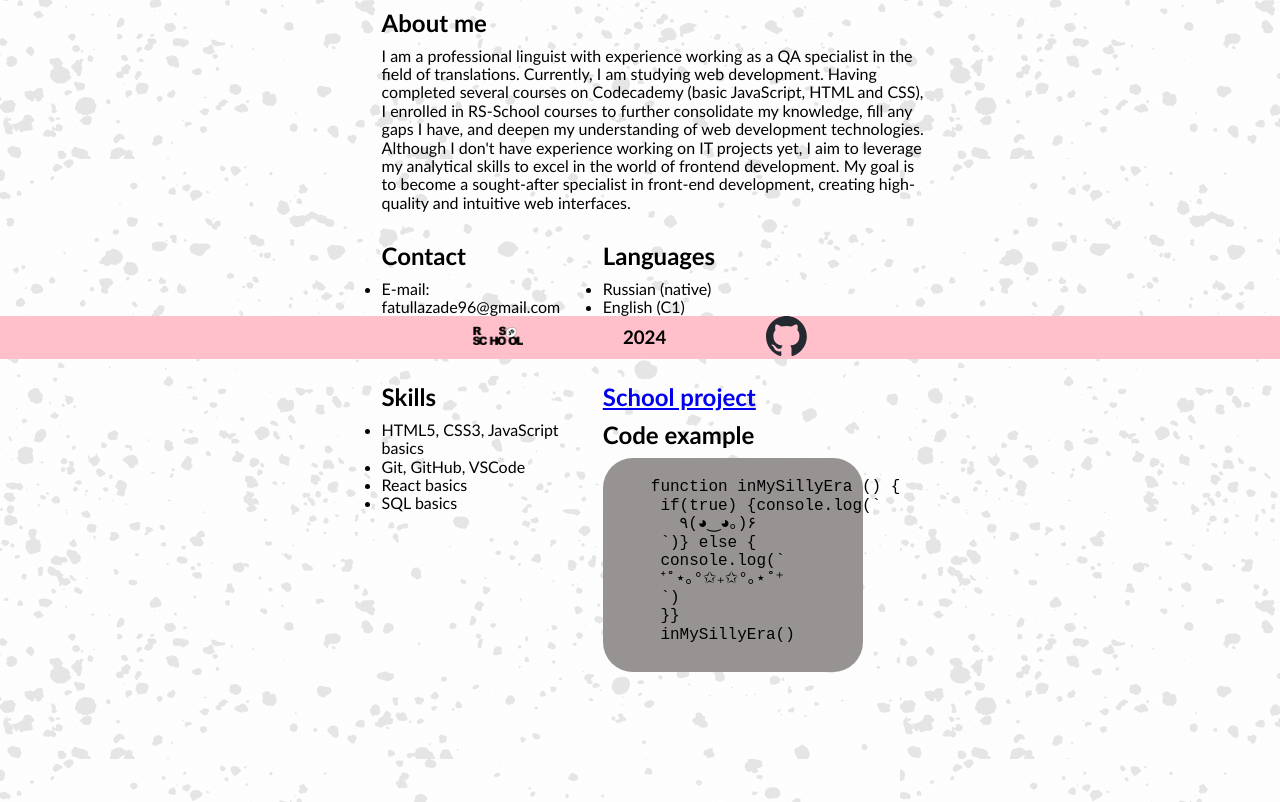
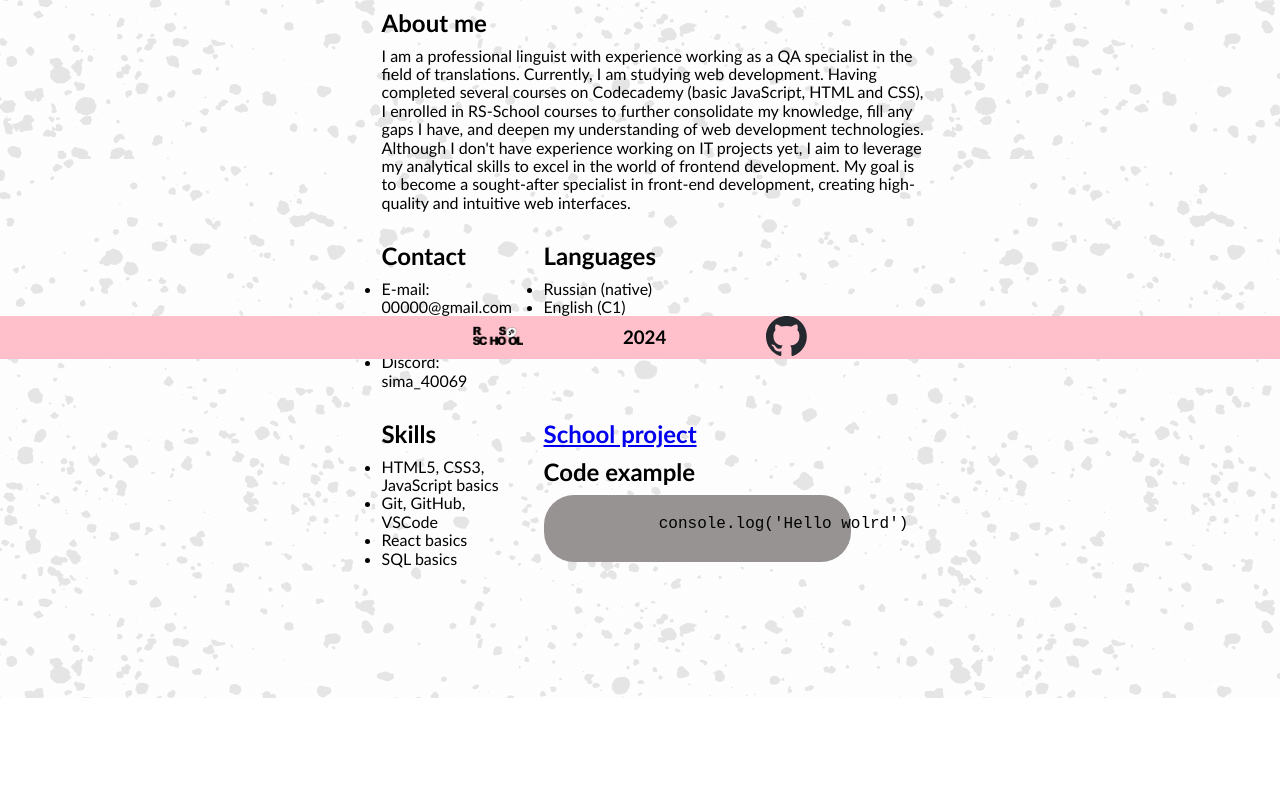
Before and after one commit to Simuzar/rsschool-cv, a plain HTML site: page index.html in a window 1280 px wide. Shown: the part 441-1243 px from the top of the page. After the commit the page ends 1139 px from the top, so only its background shows below. Drawn offline with Linux system fonts and the light colour scheme.

Commit message:
feat: change code example

```diff
--- a/index.html
+++ b/index.html
@@ -60,7 +60,7 @@
           <div class="contact-block">
             <h2>Contact</h2>
             <ul>
-              <li>E-mail: fatullazade96@gmail.com</li>
+              <li>E-mail: 00000@gmail.com</li>
               <li>Telegram: @janelame</li>
               <li>Discord: sima_40069</li>
             </ul>
@@ -99,15 +99,7 @@
             </h2>
             <h2>Code example</h2>
             <pre>
-     function inMySillyEra () {
-      if(true) {console.log(`
-        ٩(◕‿◕｡)۶⠀⠀⠀⠀⠀⠀⠀⠀⠀⠀⠀⠀⠀
-      `)} else {
-      console.log(`
-      ⁺˚⋆｡°✩₊✩°｡⋆˚⁺
-      `)
-      }}
-      inMySillyEra()
+            console.log('Hello wolrd')
             </pre>
           </div>
         </section>
```
